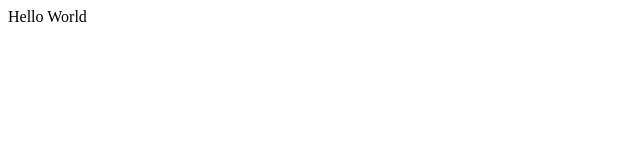
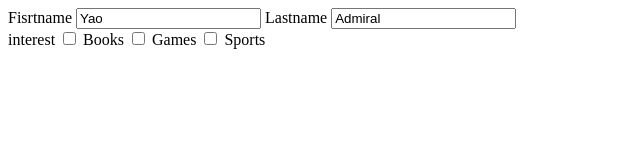
Before and after one commit to lekchan000/WebDev, a plain HTML site: page exam.html in a window 1280 px wide. Shown: the whole page, without its empty margins (0-640 px from the left). Drawn offline with Linux system fonts and the light colour scheme.

Commit message:
Update exam.html to include input fields for first name, last name, and interests with logging for checkbox values

```diff
--- a/exam.html
+++ b/exam.html
@@ -4,13 +4,20 @@
     <meta charset="UTF-8">
     <meta name="viewport" content="width=device-width, initial-scale=1.0">
     <title>Document</title>
-    <script>
-        console.log("Hello World")
-    </script>
 </head>
 <body>
-    <div>
-        Hello World
-    </div>
+        Fisrtname   <input id="fisrtname" class="input" type="text" name="fisrtname" value="Yao">
+        Lastname    <input id="lastname" class="input" type="text" name="lastname" value="Admiral"><br>
+        interest    <input type="checkbox" name="interest" value="Books"> Books
+                    <input type="checkbox" name="interest" value="Books"> Games
+                    <input type="checkbox" name="interest" value="Books"> Sports
+
+    <script>
+        let checkboxDOM = document.querySelectorAll("input[name=interest]")
+        for (let i=0; i<checkboxDOM.length; i++) {
+            console.log("checkboxDOM : ",checkboxDOM[i].value)
+        }
+
+    </script>
 </body>
 </html>
```
